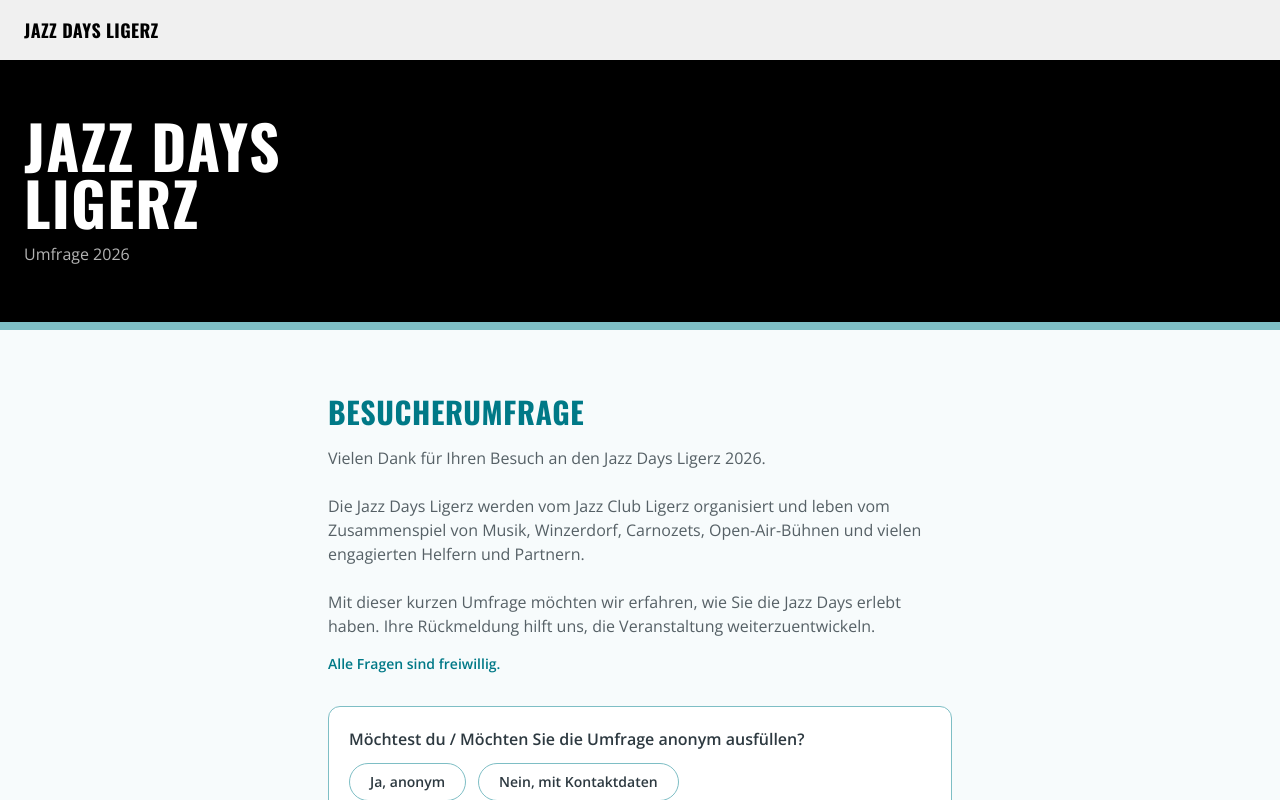
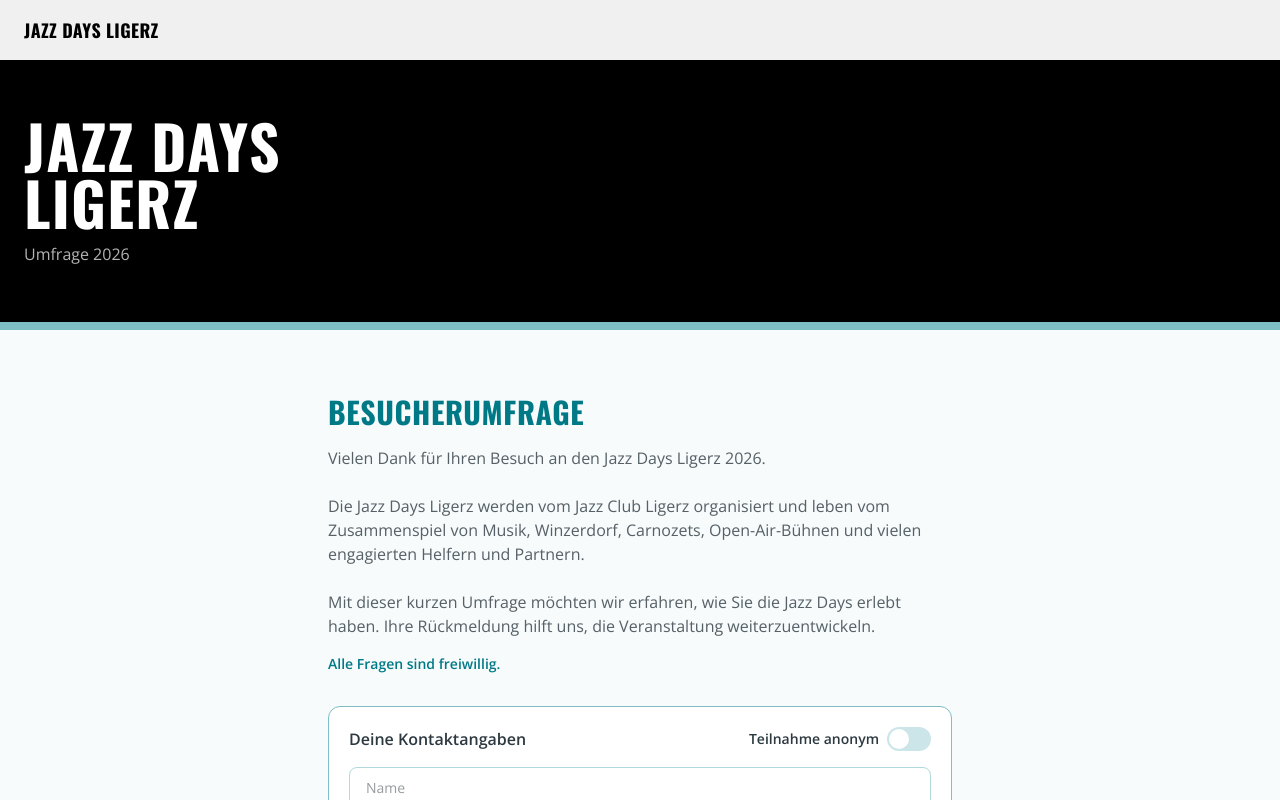
Before and after one commit to Bfluecki/jazz-days-survey-2026, a Next.js app: page /survey/besucher in a window 1280 px wide. Shown: the top 800 px of the page. Built offline with nearby package versions, Linux system fonts and the light colour scheme.

Commit message:
Anonym-Teilnahme als Toggle neben Kontaktfeldern statt Ja/Nein-Auswahl

```diff
--- a/app/survey/[category]/SurveyForm.tsx
+++ b/app/survey/[category]/SurveyForm.tsx
@@ -153,7 +153,7 @@ function QuestionField({
 export default function SurveyForm({ survey }: { survey: SurveyConfig }) {
   const router = useRouter();
   const [step, setStep] = useState<"intro" | "form">("intro");
-  const [anonymous, setAnonymous] = useState<boolean | null>(null);
+  const [anonymous, setAnonymous] = useState(false);
   const [name, setName] = useState("");
   const [email, setEmail] = useState("");
   const [extraField, setExtraField] = useState("");
@@ -174,7 +174,7 @@ export default function SurveyForm({ survey }: { survey: SurveyConfig }) {
         headers: { "Content-Type": "application/json" },
         body: JSON.stringify({
           category: survey.slug,
-          anonymous: anonymous ?? true,
+          anonymous,
           name,
           email,
           extraField,
@@ -203,31 +203,28 @@ export default function SurveyForm({ survey }: { survey: SurveyConfig }) {
         </div>
 
         <section className="rounded-xl border border-jazz-teal-pale bg-white p-5">
-          <p className="font-semibold mb-3 normal-case tracking-normal">
-            Möchtest du / Möchten Sie die Umfrage anonym ausfüllen?
-          </p>
-          <div className="flex gap-3">
-            {[
-              { label: "Ja, anonym", val: true },
-              { label: "Nein, mit Kontaktdaten", val: false },
-            ].map((opt) => (
-              <button
-                type="button"
-                key={opt.label}
-                onClick={() => setAnonymous(opt.val)}
-                className={`rounded-full px-5 py-2 text-sm font-semibold border transition ${
-                  anonymous === opt.val
-                    ? "bg-jazz-teal text-white border-jazz-teal"
-                    : "bg-white border-jazz-teal-pale text-foreground hover:border-jazz-teal"
+          <div className="flex items-center justify-between gap-4 mb-4">
+            <p className="font-semibold normal-case tracking-normal">Deine Kontaktangaben</p>
+
+            <label className="flex items-center gap-2 cursor-pointer shrink-0">
+              <span className="text-sm font-semibold normal-case tracking-normal">Teilnahme anonym</span>
+              <span
+                onClick={() => setAnonymous(!(anonymous ?? false))}
+                className={`relative inline-flex h-6 w-11 items-center rounded-full transition ${
+                  anonymous ? "bg-jazz-teal" : "bg-jazz-teal-pale/40"
                 }`}
               >
-                {opt.label}
-              </button>
-            ))}
+                <span
+                  className={`inline-block h-5 w-5 transform rounded-full bg-white transition ${
+                    anonymous ? "translate-x-5" : "translate-x-0.5"
+                  }`}
+                />
+              </span>
+            </label>
           </div>
 
-          {anonymous === false && (
-            <div className="flex flex-col gap-3 mt-4">
+          {!anonymous && (
+            <div className="flex flex-col gap-3">
               <input
                 type="text"
                 placeholder="Name"
@@ -258,11 +255,16 @@ export default function SurveyForm({ survey }: { survey: SurveyConfig }) {
               )}
             </div>
           )}
+
+          {anonymous && (
+            <p className="text-sm text-foreground/60 normal-case tracking-normal">
+              Du nimmst anonym teil – es werden keine Kontaktdaten erfasst.
+            </p>
+          )}
         </section>
 
         <button
           type="button"
-          disabled={anonymous === null}
           onClick={() => setStep("form")}
           className="w-full rounded-full bg-jazz-teal text-white font-semibold py-3 hover:bg-jazz-teal/90 transition disabled:opacity-40"
         >
```
